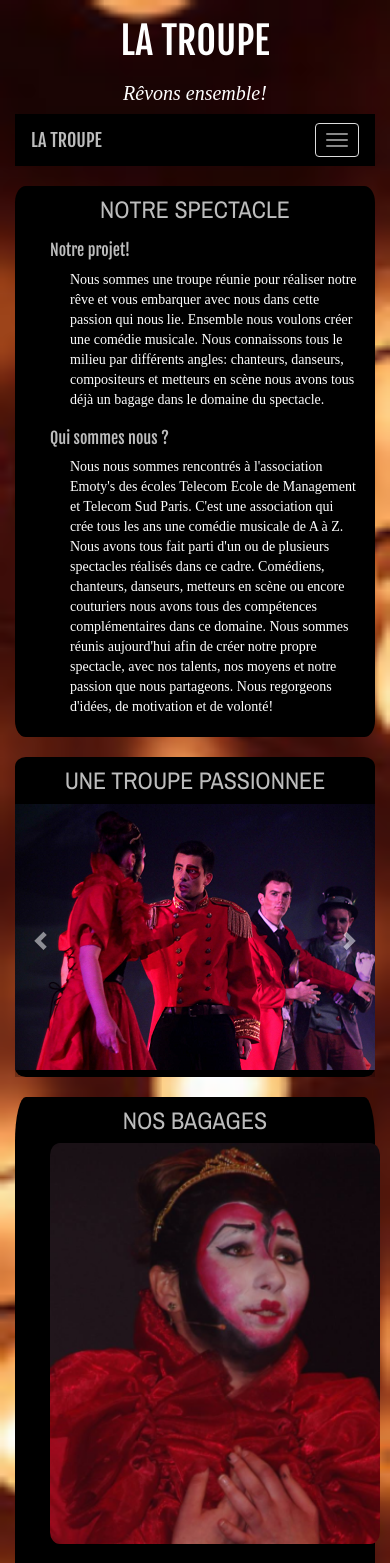
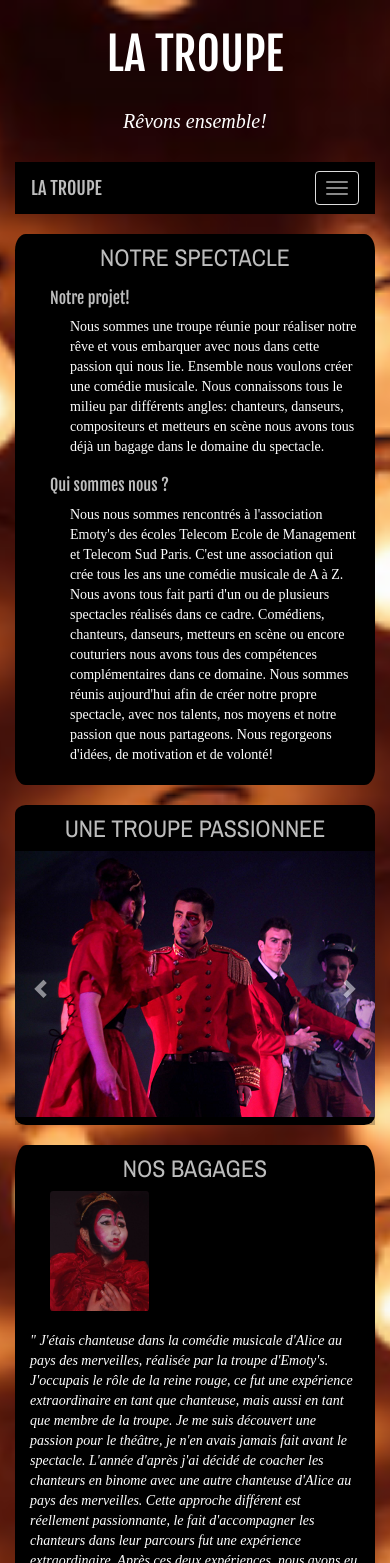
Before and after one commit to margotpl/latroupe, a plain HTML site: page index.html in a window 390 px wide. Shown: the top 1563 px of the page. Drawn offline with nearby package versions, Linux system fonts and the light colour scheme; a web font is replaced by a local one.

Commit message:
VF14
VF14

```diff
--- a/index.html
+++ b/index.html
@@ -64,7 +64,7 @@
 					</div><!-- container-fluid -->
 			</section>
 
-			<section id="unetroupepassionee">
+			<section id="unetroupepassionee" class="decale">
 				<h3>UNE TROUPE PASSIONNEE</h3> <!--Photos de la troupe-->
 					<div id="carousel-example-generic" class="carousel slide" data-ride="carousel" data-interval="6000">
 					  <!--Caroussel-->
@@ -108,7 +108,7 @@
 			</section>
 
 			<section>
-				<h3 id="nosbagages">NOS BAGAGES</h3>  <!--Témoignages des membres-->
+				<h3 id="nosbagages" class="decale">NOS BAGAGES</h3>  <!--Témoignages des membres-->
 					<div class="container-fluid">
 						<div class="row">
 						    <div class="col-sm-2">
@@ -121,7 +121,7 @@
 						</div> <!-- row -->
 					</div> <!-- container-fluid -->
 
-					<div class="container-fluid">
+					<div class="container-fluid ">
 						<div class="row">
 							<div class="col-sm-2">
 								<img src="image/corentin.png" class="photo"/>
--- a/style.css
+++ b/style.css
@@ -1,9 +1,10 @@
 /*--------------------------TITRES----------------------------*/
 h1 {
 	font-family:'Fjalla One', sans-serif;
-	font-size:38px;
+	font-size:45px;
 	text-align:center;
 	color:white;
+	padding-top:30px;
 }
 
 h2 {
@@ -11,6 +12,8 @@ h2 {
 	font-size:20px;
 	text-align:center;
 	color:white;
+	padding-top:20px;
+	padding-bottom:20px;
 }
 
 h3 {
@@ -26,6 +29,11 @@ h4 {
 	font-size:16px;
 	color:#BDBDBD;
 	padding-left:20px;
+}
+
+h1, .h1, h2, .h2, h3, .h3 {
+    margin-bottom: 10px;
+    margin-top: 0px;
 }
 
 /*--------------------------------BODY-------------------------------*/
@@ -82,6 +90,7 @@ section {
 
 .temoignage {
 	margin-top: 10px;
+	margin-bottom: 10px;
 	font-family: 'Droid Serif', serif;
 	font-size:14px;
 }
@@ -105,6 +114,7 @@ body {
     color:black;
     background-color:black;
 }
+
 
 /*---------------------------------FOOTER-----------------------------*/
 
@@ -168,14 +178,20 @@ a:active{
 	.fin {
 		font-size:12px;
 	}
-
+	.photo {
+		width:40%;
+	}
   }
 
 @media (min-width:321px) and (max-width:959px) {  /*tablet*/
   .fin {
 		font-size:12px;
 	}
+	.photo {
+		width:30%;
+	}
 }
+
 
 /*---------------------------------BARRE DE NAVIGATION-------------------------------*/
 .navbar-default {
```
